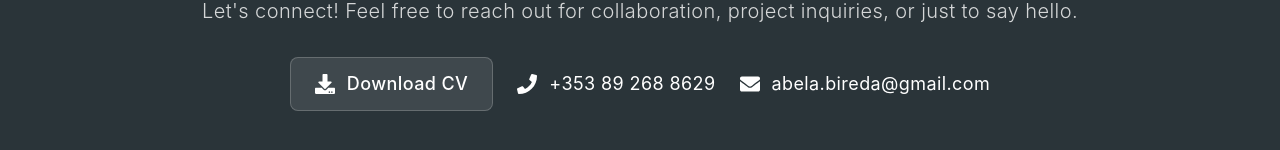
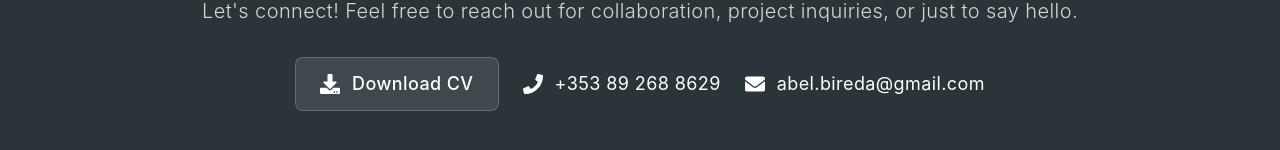
Before and after one commit to abela-21/personal-portfolio, a Next.js app: page / in a window 1280 px wide. Shown: the part 2618-2768 px from the top of the page. Built offline with nearby package versions, Linux system fonts and the light colour scheme.

Commit message:
Update ContactSection.js
email name

```diff
--- a/components/ContactSection.js
+++ b/components/ContactSection.js
@@ -37,7 +37,7 @@ export default function ContactSection() {
           </div>
           <div className="flex items-center gap-3 text-lg">
             <FaEnvelope className="text-xl" />
-            <span>abela.bireda@gmail.com</span>
+            <span>abel.bireda@gmail.com</span>
           </div>
         </div>
       </motion.div>
```
